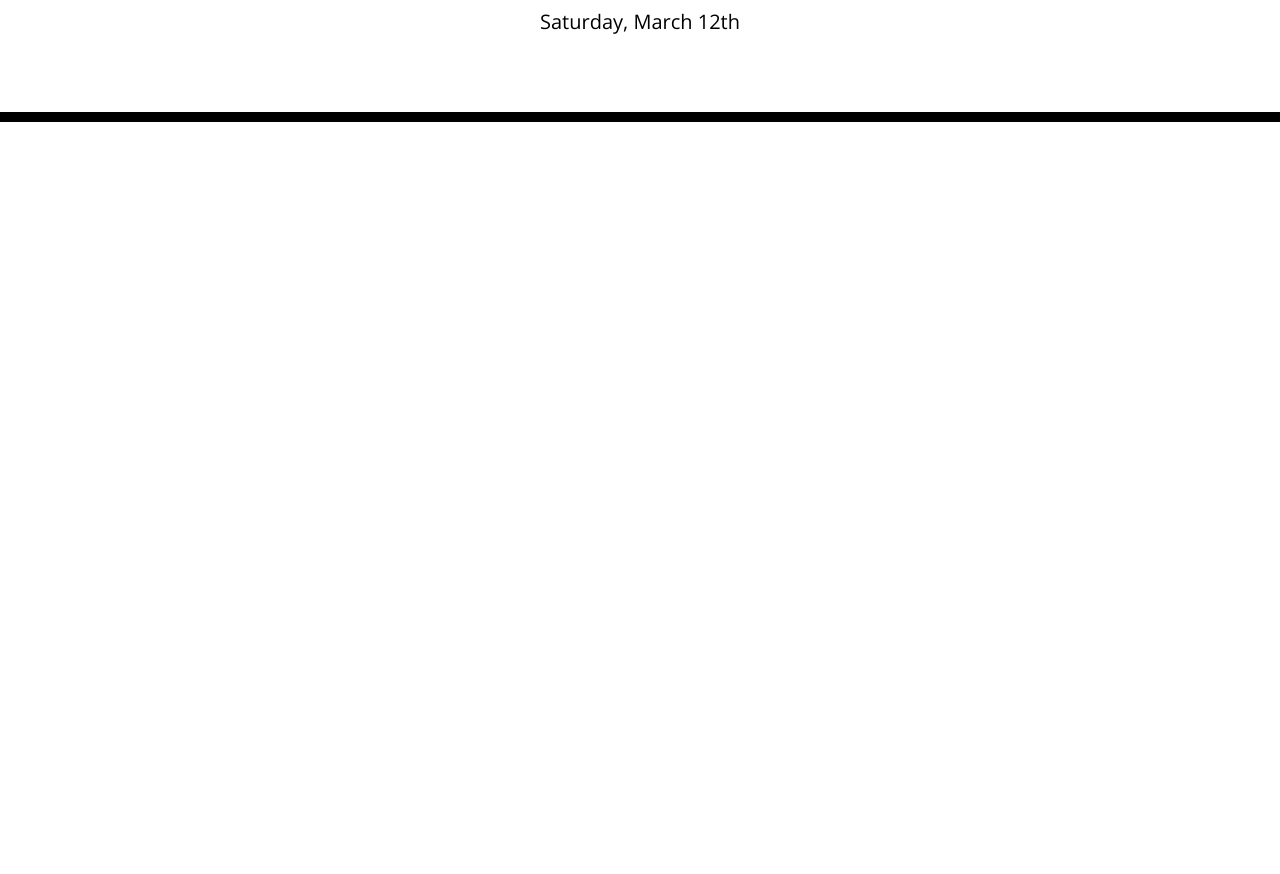
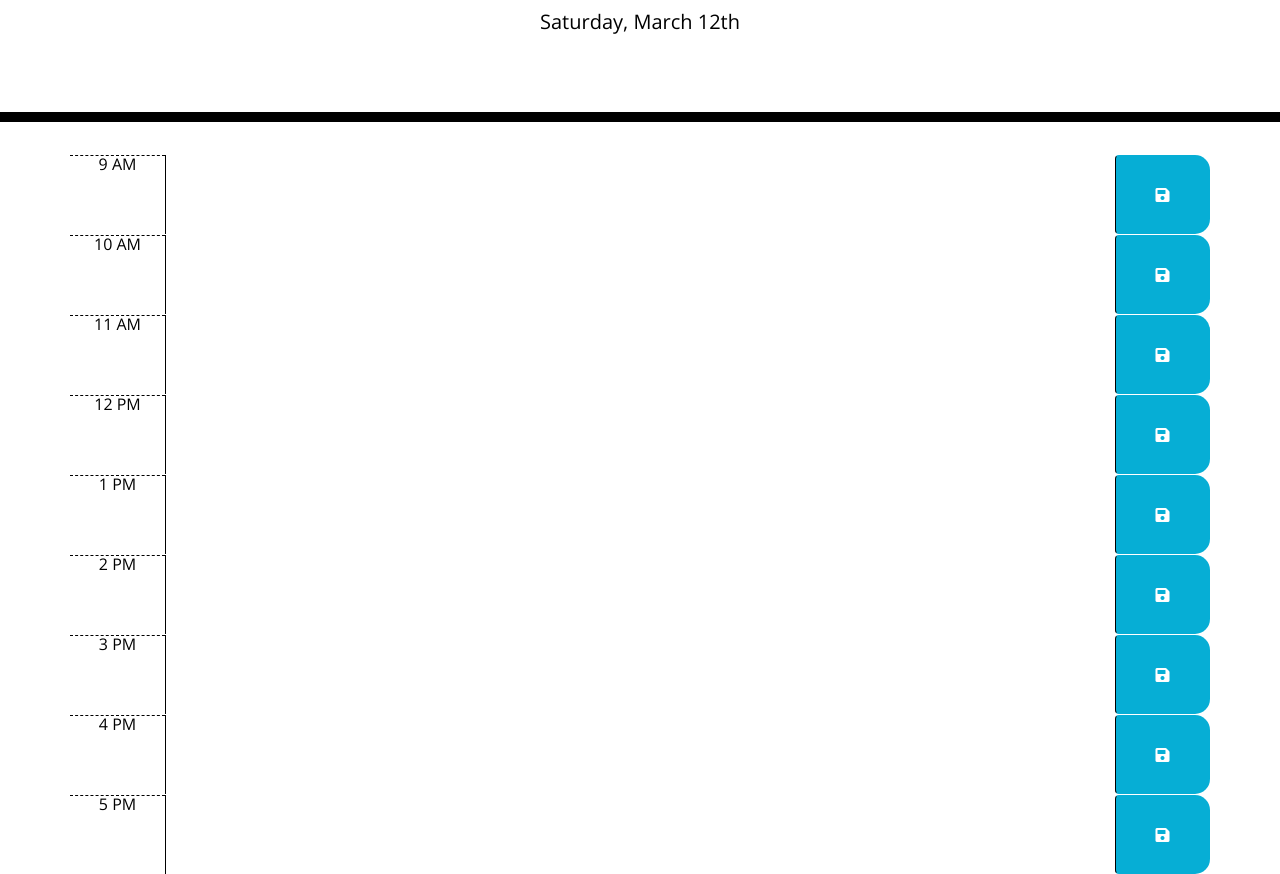
Before and after one commit to moyangdev/work-day-scheduler, a plain HTML site: page index.html in a window 1280 px wide. Shown: the part 182-1056 px from the top of the page. Before the commit the page ends 800 px from the top, so only its background shows below. Drawn offline with nearby package versions, Linux system fonts and the light colour scheme; files that its build step writes are made by us from their sources.

Commit message:
update style sheet link and add calendar time rows

```diff
--- a/index.html
+++ b/index.html
@@ -18,7 +18,7 @@
       href="https://fonts.googleapis.com/css?family=Open+Sans&display=swap"
       rel="stylesheet"
     />
-    <link rel="stylesheet" href="style.css" />
+    <link rel="stylesheet" href="./assets/css/style.css" />
     <title>Work Day Scheduler</title>
   </head>
 
@@ -30,9 +30,51 @@
     </header>
     <div class="container">
       <!-- Timeblocks go here -->
-
-      <!-- Save button icon -->
-      <!-- <p class="fas fa-save"></p> -->
+      <div class="time-block row">
+        <div class="col-md-1 hour">9 AM</div>
+        <textarea class="col-md-10 description"></textarea>
+        <button class="col-md-1 btn saveBtn"><span class="fas fa-save"></span></button>
+      </div>
+      <div class="time-block row">
+        <div class="col-md-1 hour">10 AM</div>
+        <textarea class="col-md-10 description"></textarea>
+        <button class="col-md-1 btn saveBtn"><span class="fas fa-save"></span></button>
+      </div>
+      <div class="time-block row">
+        <div class="col-md-1 hour">11 AM</div>
+        <textarea class="col-md-10 description"></textarea>
+        <button class="col-md-1 btn saveBtn"><span class="fas fa-save"></span></button>
+      </div>
+      <div class="time-block row">
+        <div class="col-md-1 hour">12 PM</div>
+        <textarea class="col-md-10 description"></textarea>
+        <button class="col-md-1 btn saveBtn"><span class="fas fa-save"></span></button>
+      </div>
+      <div class="time-block row">
+        <div class="col-md-1 hour">1 PM</div>
+        <textarea class="col-md-10 description"></textarea>
+        <button class="col-md-1 btn saveBtn"><span class="fas fa-save"></span></button>
+      </div>
+      <div class="time-block row">
+        <div class="col-md-1 hour">2 PM</div>
+        <textarea class="col-md-10 description"></textarea>
+        <button class="col-md-1 btn saveBtn"><span class="fas fa-save"></span></button>
+      </div>
+      <div class="time-block row">
+        <div class="col-md-1 hour">3 PM</div>
+        <textarea class="col-md-10 description"></textarea>
+        <button class="col-md-1 btn saveBtn"><span class="fas fa-save"></span></button>
+      </div>
+      <div class="time-block row">
+        <div class="col-md-1 hour">4 PM</div>
+        <textarea class="col-md-10 description"></textarea>
+        <button class="col-md-1 btn saveBtn"><span class="fas fa-save"></span></button>
+      </div>
+      <div class="time-block row">
+        <div class="col-md-1 hour">5 PM</div>
+        <textarea class="col-md-10 description"></textarea>
+        <button class="col-md-1 btn saveBtn"><span class="fas fa-save"></span></button>
+      </div>
     </div>
 
     <script src="https://code.jquery.com/jquery-3.4.1.min.js"></script>
```
